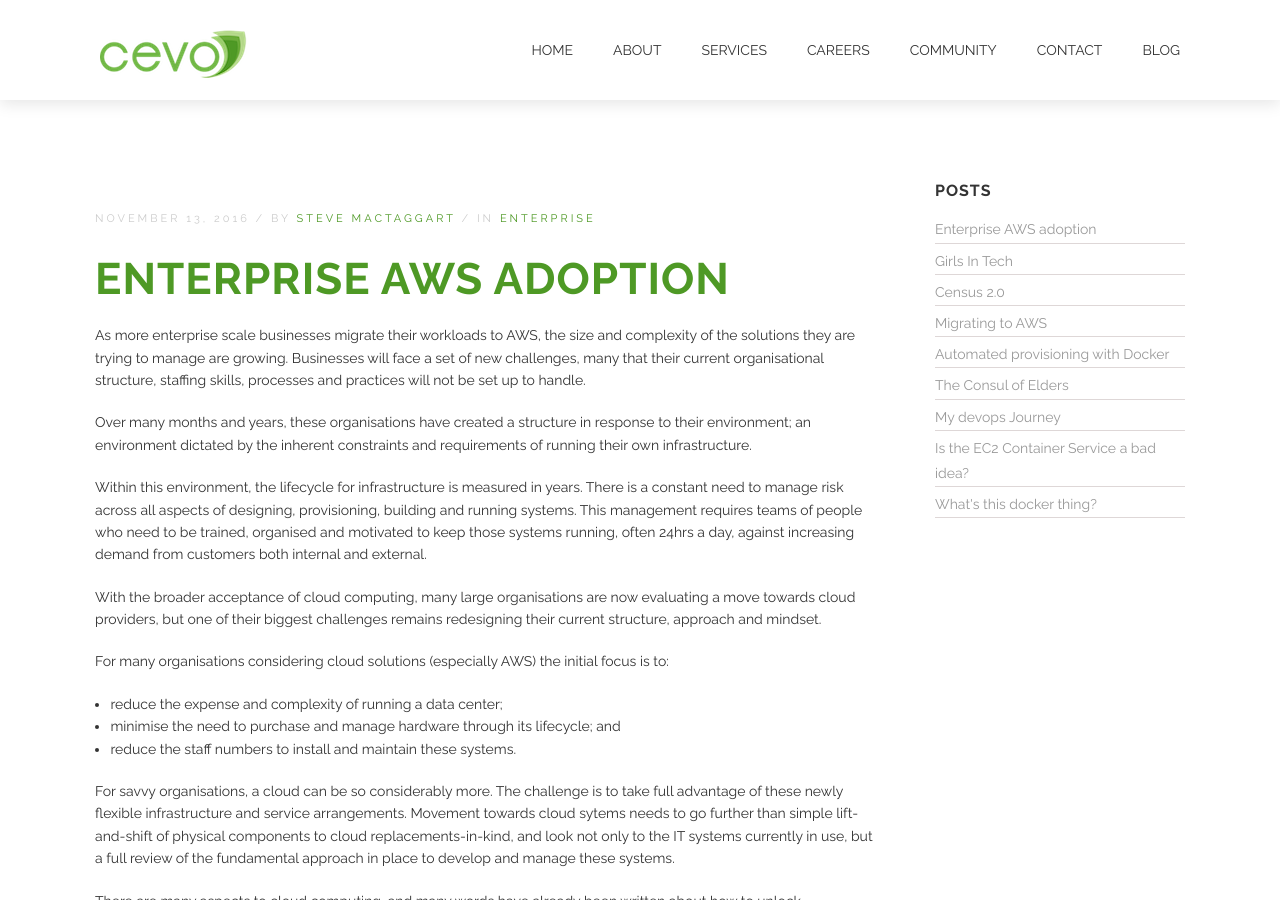
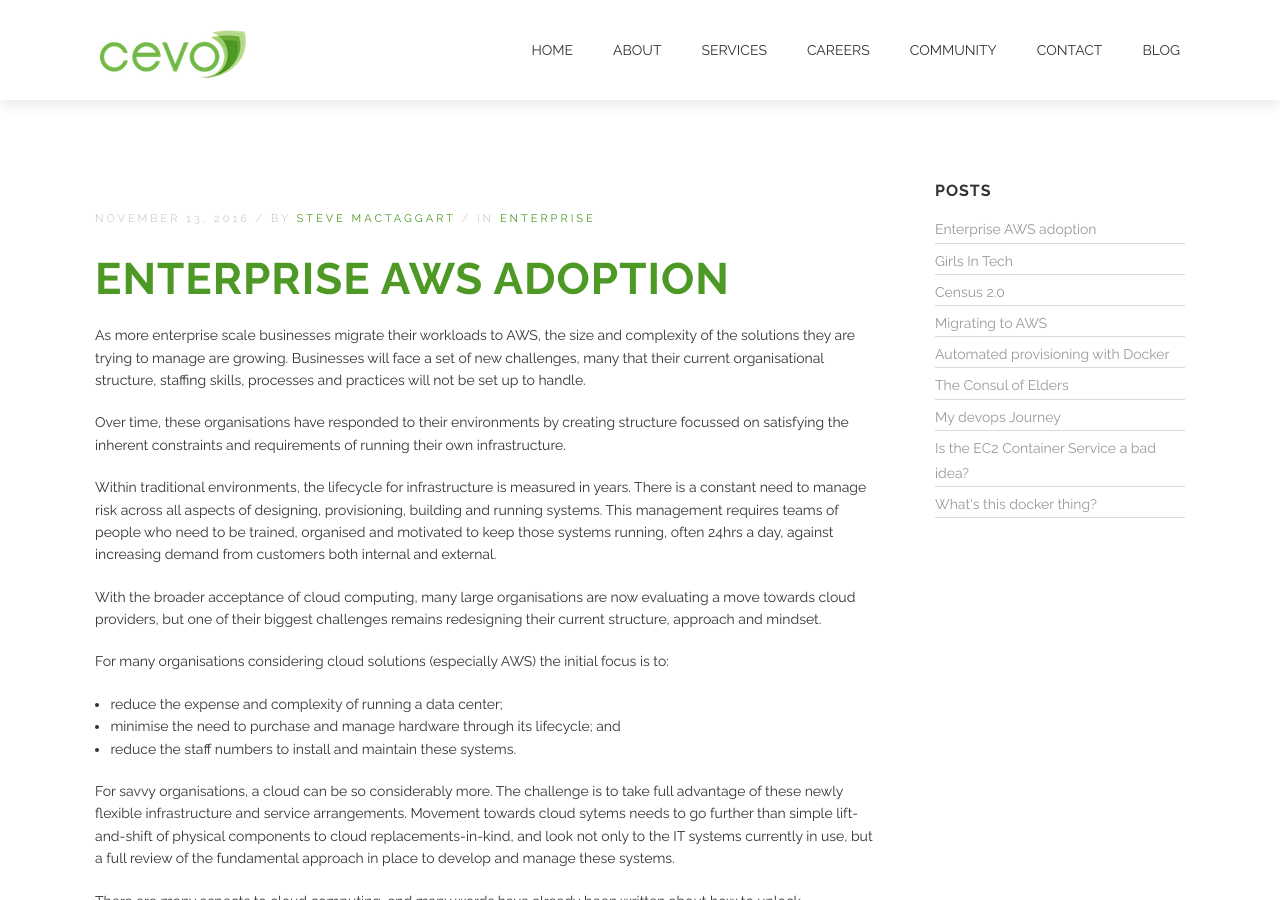
Before and after one commit to nonspecialist/cevoaustralia.github.io, a Jekyll site: the page built from _posts/2016-11-13-Enterprise-AWS.md, in a window 1280 px wide and 900 px high. Built offline with Jekyll 4.4.1, drawn with Linux system fonts in a browser that asks for light colours.

Commit message:
Tighten time references

```diff
--- a/_posts/2016-11-13-Enterprise-AWS.md
+++ b/_posts/2016-11-13-Enterprise-AWS.md
@@ -14,9 +14,9 @@
 
 As more enterprise scale businesses migrate their workloads to AWS, the size and complexity of the solutions they are trying to manage are growing. Businesses will face a set of new challenges, many that their current organisational structure, staffing skills, processes and practices will not be set up to handle.
 
-Over many months and years, these organisations have created a structure in response to their environment; an environment dictated by the inherent constraints and requirements of running their own infrastructure.
+Over time, these organisations have responded to their environments by creating structure focussed on satisfying the inherent constraints and requirements of running their own infrastructure.
 
-Within this environment, the lifecycle for infrastructure is measured in years. There is a constant need to manage risk across all aspects of designing, provisioning, building and running systems. This management requires teams of people who need to be trained, organised and motivated to keep those systems running, often 24hrs a day, against increasing demand from customers both internal and external.
+Within traditional environments, the lifecycle for infrastructure is measured in years. There is a constant need to manage risk across all aspects of designing, provisioning, building and running systems. This management requires teams of people who need to be trained, organised and motivated to keep those systems running, often 24hrs a day, against increasing demand from customers both internal and external.
 
 With the broader acceptance of cloud computing, many large organisations are now evaluating a move towards cloud providers, but one of their biggest challenges remains redesigning their current structure, approach and mindset.
 
```
